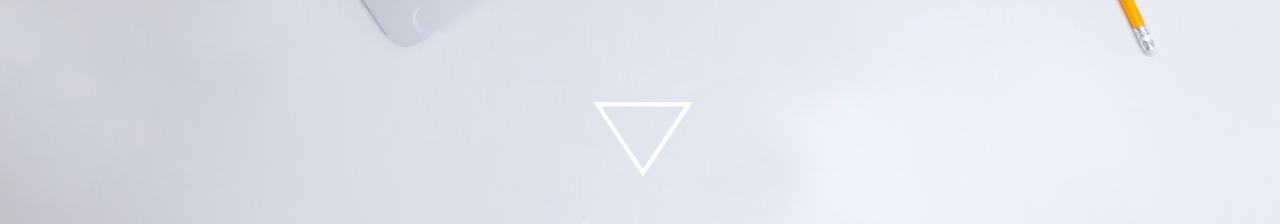
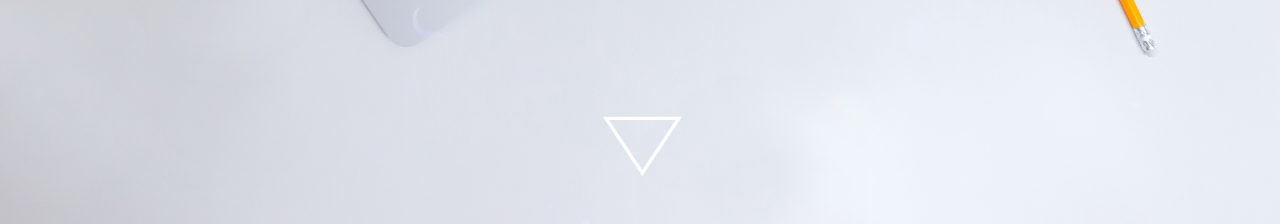
Before and after one commit to SArliss/sarliss-portfolio, a React (Create React App) app: page / in a window 1280 px wide. Shown: the part 576-800 px from the top of the page. Built offline with nearby package versions, Linux system fonts and the light colour scheme.

Commit message:
Updated CSS hero-section background

```diff
--- a/src/App.css
+++ b/src/App.css
@@ -39,7 +39,7 @@ html {
   justify-content: center;
   align-items: center;
   justify-items: center;
-  background: url(Images/maclaptop.jpg) no-repeat center center fixed;
+  background: url(Images/maclaptop.jpg) no-repeat center center;
   -webkit-background-size: cover;
   -moz-background-size: cover;
   -o-background-size: cover;
@@ -52,15 +52,14 @@ html {
   position: absolute;
   margin: 0 auto;
   padding: 0;
-  width: 8em;
+  width: 8vw;
   bottom: 2vw;
-  height: 8em;
   left: 0;
   right: 0;
 }
 
 .down-arrow-img {
-  height: 8em;
+  height: 8vw;
   animation-duration: 2s;
   animation-iteration-count: infinite;
 }
```
